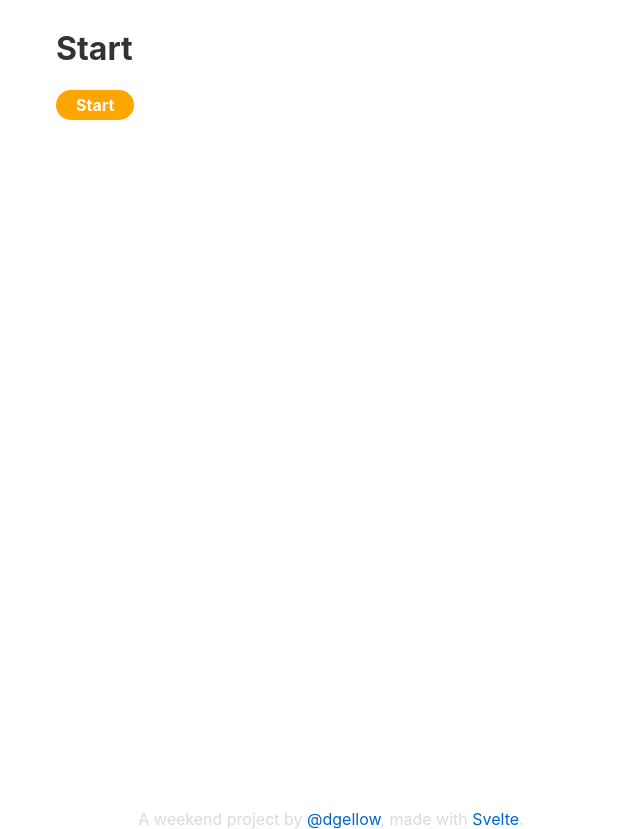
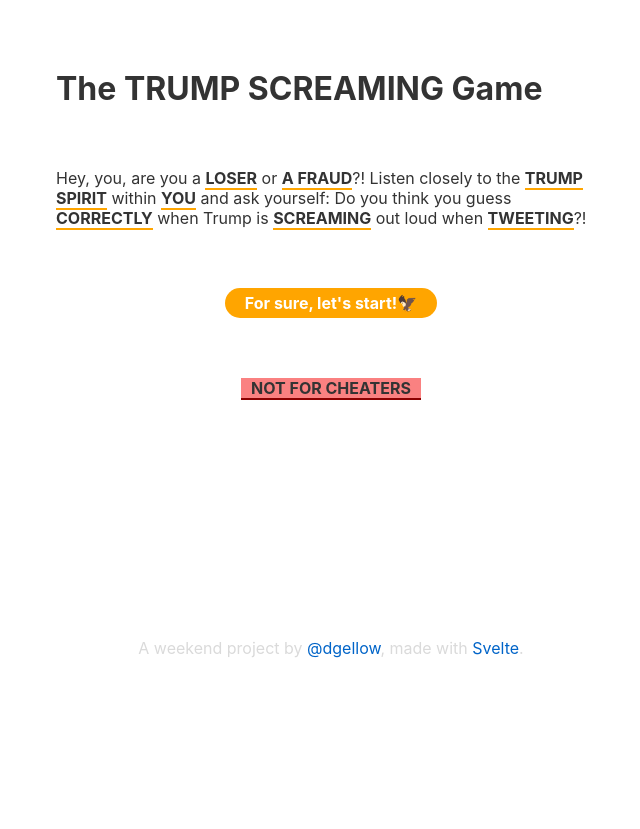
Before and after one commit to dgellow/TRUMPSCREAMING, a Svelte app: page / in a window 1280 px wide. Shown: the whole page, without its empty margins (309-949 px from the left). After the commit the page ends 800 px from the top, so only its background shows below. Built offline with nearby package versions, Linux system fonts and the light colour scheme.

Commit message:
Start page

```diff
--- a/public/index.html
+++ b/public/index.html
@@ -16,6 +16,9 @@
 </head>
 
 <body>
+	<h1>The TRUMP SCREAMING Game</h1>
+	<p>Hey, you, are you a LOSER or A FRAUD?! Listen closely to the TRUMP SPIRIT within YOU. Do you think you GUESS when
+		Trump is SCREAMING in when TWEETING?! Can you win without CHEATING?</p>
 	<noscript>Sorry, this site requires Javascript to be enabled.</noscript>
 </body>
 
--- a/src/App.svelte
+++ b/src/App.svelte
@@ -27,9 +27,11 @@
 <style>
 	main {
 		margin: auto;
+		box-sizing: border-box;
 		min-height: 600px;
 		max-width: 550px;
 		position: relative;
+		padding-top: 40px;
 		padding-bottom: 200px;
 	}
 
--- a/src/components/Start.svelte
+++ b/src/components/Start.svelte
@@ -3,6 +3,48 @@
 </script>
 
 <div>
-	<h1>Start</h1>
-	<button on:click={() => gameStore.next()}>Start</button>
+	<h1>The TRUMP SCREAMING Game</h1>
+	<p>
+		Hey, you, are you a
+		<span class="upper">LOSER</span>
+		or
+		<span class="upper">A FRAUD</span>?! Listen closely to the
+		<span class="upper">TRUMP SPIRIT</span>
+		within
+		<span class="upper">YOU</span>
+		and ask yourself: Do you think you guess
+		<span class="upper">CORRECTLY</span>
+		when Trump is
+		<span class="upper">SCREAMING</span>
+		out loud when
+		<span class="upper">TWEETING</span>?!
+	</p>
+	<div class="button"><button on:click={() => gameStore.next()}>For sure, let's start!🦅</button></div>
+	<p class="no-cheater center"><span class="upper">NOT FOR CHEATERS</span></p>
 </div>
+
+<style>
+	p {
+		margin-top: 60px;
+		margin-bottom: 60px;
+	}
+	.button {
+		text-align: center;
+	}
+
+	.center {
+		text-align: center;
+	}
+
+	.upper {
+		font-weight: bold;
+		border-bottom: 2px solid orange;
+	}
+
+	.no-cheater .upper {
+		background-color: rgb(250, 129, 129);
+		border-color: darkred;
+		padding-left: 10px;
+		padding-right: 10px;
+	}
+</style>
--- a/src/main.ts
+++ b/src/main.ts
@@ -1,5 +1,6 @@
 import App from './App.svelte'
 
+document.body.innerText = ''
 const app = new App({
 	target: document.body,
 })
```
